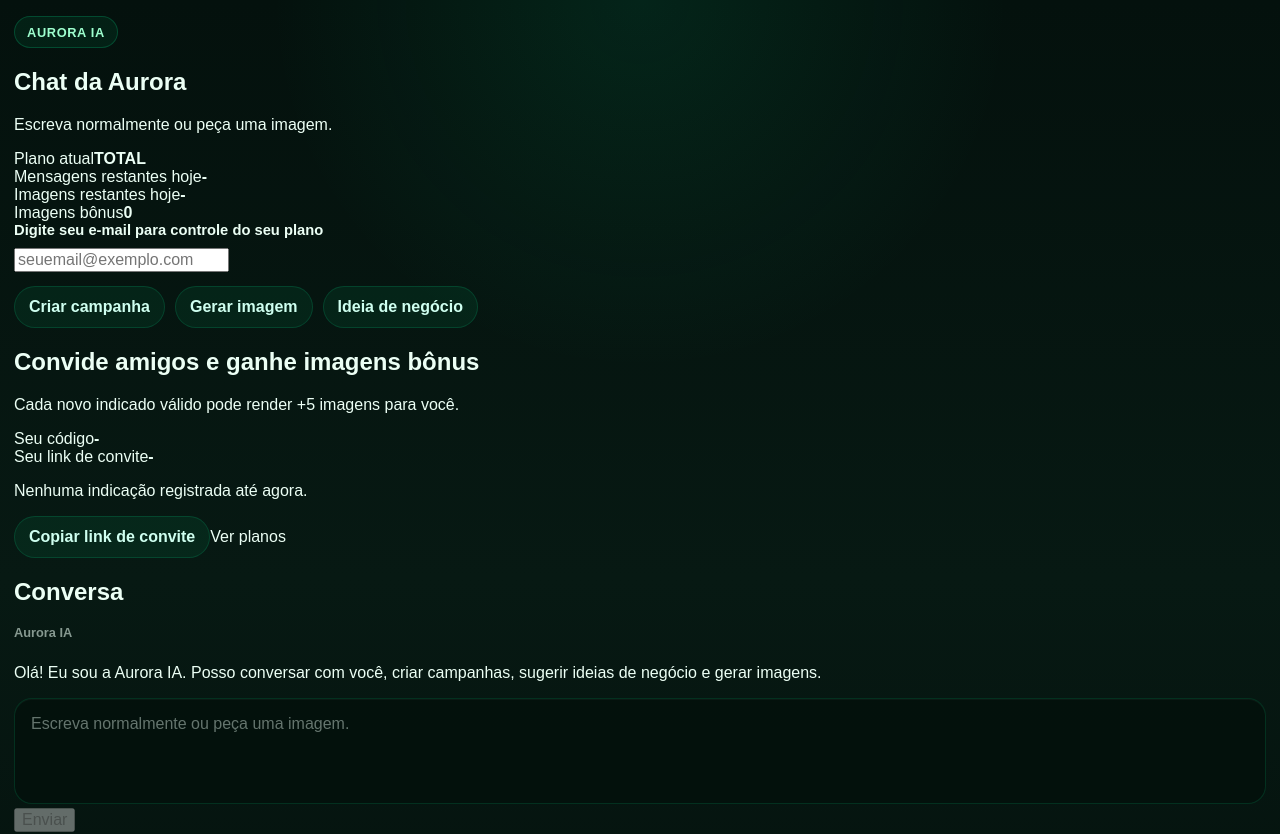
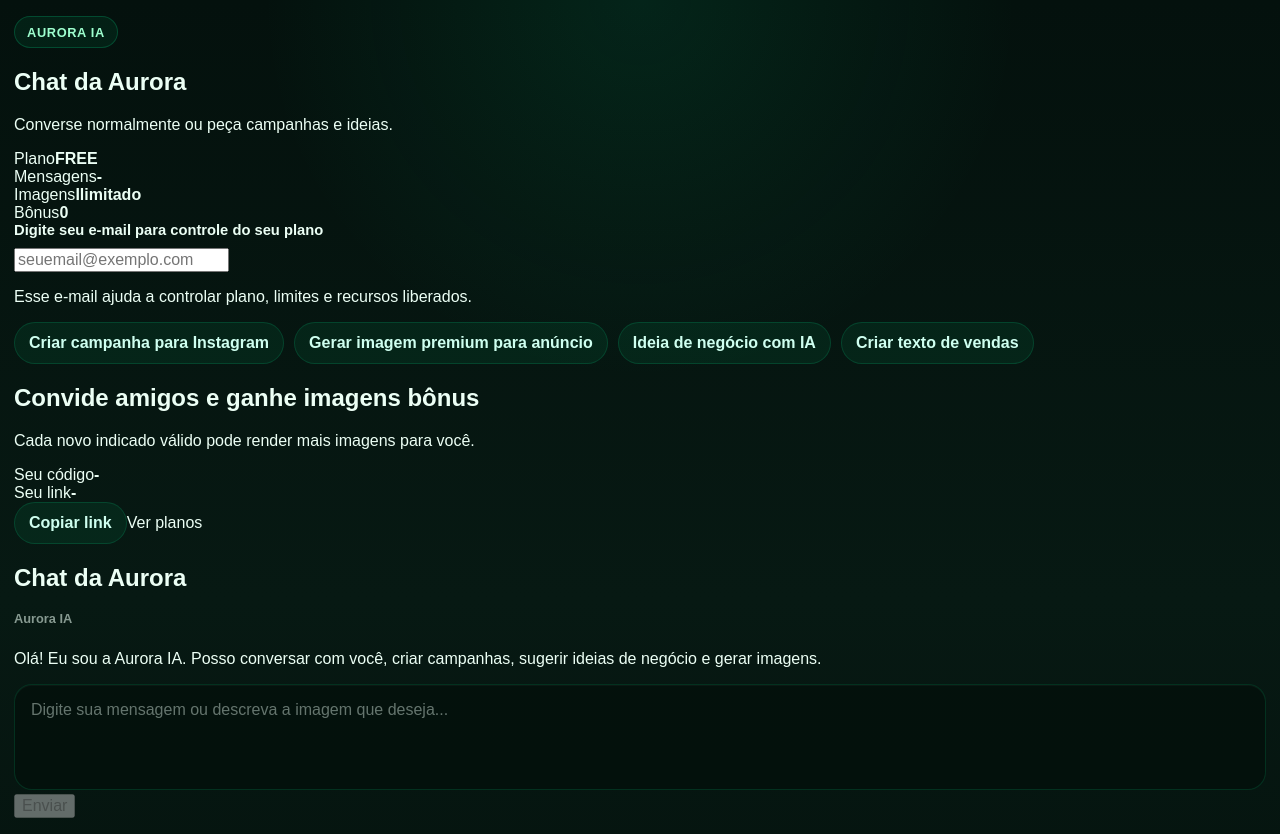
Before and after one commit to ricardogrupoexecutivo1-cpu/ricardo-ia-oficial, a Next.js app: page /chat in a window 1280 px wide. Shown: the top 834 px of the page. Built offline with nearby package versions, Linux system fonts and the light colour scheme.

Commit message:
fix: blindar fallback do chat para imagem e resposta vazia

```diff
--- a/app/chat/chat-client.tsx
+++ b/app/chat/chat-client.tsx
@@ -19,10 +19,10 @@ type Message = {
 };
 
 type ChatResponse = {
-  reply?: string;
-  message?: string;
-  content?: string;
-  error?: string;
+  reply?: string | null;
+  message?: string | null;
+  content?: string | null;
+  error?: string | null;
   imageUrl?: string | null;
   image_url?: string | null;
   imagePageUrl?: string | null;
@@ -34,6 +34,9 @@ type ChatResponse = {
   referralCode?: string | null;
   referralLink?: string | null;
   referredBy?: string | null;
+  imageSaved?: boolean | null;
+  imageSavedId?: string | null;
+  imageSaveError?: string | null;
 };
 
 type UsageStatusResponse = {
@@ -70,9 +73,39 @@ function isImagePrompt(text: string) {
     "thumbnail",
     "capa",
     "logo",
+    "robô",
+    "robo",
+    "new york",
+    "nova york",
   ];
 
   return terms.some((term) => normalized.includes(term));
+}
+
+function resolveAssistantText(data: ChatResponse, imageUrl: string | null) {
+  const raw =
+    data.reply?.trim() ||
+    data.message?.trim() ||
+    data.content?.trim() ||
+    "";
+
+  if (raw) {
+    return raw;
+  }
+
+  if (imageUrl) {
+    return "Imagem gerada com sucesso.";
+  }
+
+  if (data.error?.trim()) {
+    return data.error.trim();
+  }
+
+  if (data.imageSaveError?.trim()) {
+    return `Recebi sua mensagem, mas houve um problema: ${data.imageSaveError.trim()}`;
+  }
+
+  return "Recebi sua mensagem, mas a resposta veio vazia.";
 }
 
 export default function ChatClient() {
@@ -81,7 +114,7 @@ export default function ChatClient() {
   const [loading, setLoading] = useState(false);
 
   const [userEmail, setUserEmail] = useState("");
-  const [plan, setPlan] = useState("TOTAL");
+  const [plan, setPlan] = useState("FREE");
   const [messagesRemaining, setMessagesRemaining] = useState<number | null>(null);
   const [imagesRemaining, setImagesRemaining] = useState<number | null>(null);
   const [bonusImages, setBonusImages] = useState(0);
@@ -100,11 +133,8 @@ export default function ChatClient() {
   }, []);
 
   useEffect(() => {
-    const savedEmail =
-      typeof window !== "undefined"
-        ? window.localStorage.getItem(EMAIL_STORAGE_KEY)
-        : null;
-
+    if (typeof window === "undefined") return;
+    const savedEmail = window.localStorage.getItem(EMAIL_STORAGE_KEY);
     if (savedEmail) {
       setUserEmail(savedEmail);
     }
@@ -112,7 +142,6 @@ export default function ChatClient() {
 
   useEffect(() => {
     if (typeof window === "undefined") return;
-
     if (userEmail.trim()) {
       window.localStorage.setItem(EMAIL_STORAGE_KEY, userEmail.trim());
     }
@@ -239,25 +268,6 @@ export default function ChatClient() {
 
       const data: ChatResponse = await response.json();
 
-      if (!response.ok) {
-        const errorMessage =
-          data?.error || "Erro ao responder no chat.";
-
-        setMessages([
-          ...nextMessages,
-          {
-            role: "assistant",
-            content: errorMessage,
-          },
-        ]);
-
-        if (promptLooksLikeImage) {
-          trackImageGenerationFailed("chat-page", errorMessage);
-        }
-
-        return;
-      }
-
       if (typeof data?.messagesRemaining === "number") {
         setMessagesRemaining(data.messagesRemaining);
       }
@@ -286,14 +296,9 @@ export default function ChatClient() {
         setReferredBy(data.referredBy);
       }
 
-      const assistantText =
-        data.reply ||
-        data.message ||
-        data.content ||
-        "Resposta recebida com sucesso.";
-
       const imageUrl = data.imageUrl || data.image_url || null;
-      const imagePageUrl = data.imagePageUrl || data.image_page_url || null;
+      const imagePageUrl = data.imagePageUrl || data.image_page_url || imageUrl;
+      const assistantText = resolveAssistantText(data, imageUrl);
 
       setMessages([
         ...nextMessages,
@@ -308,7 +313,14 @@ export default function ChatClient() {
       if (imageUrl) {
         trackImageGenerationSucceeded("chat-page", "api-chat");
       } else if (promptLooksLikeImage) {
-        trackImageGenerationFailed("chat-page", "sem-imagem-retornada");
+        trackImageGenerationFailed(
+          "chat-page",
+          data.imageSaveError || data.error || "sem-imagem-retornada"
+        );
+      }
+
+      if (!response.ok) {
+        console.error("Erro retornado pela API /api/chat:", data);
       }
     } catch (error) {
       console.error("Erro ao enviar mensagem:", error);
@@ -340,33 +352,33 @@ export default function ChatClient() {
         <div className="aurora-chat-app__heroBadge">Aurora IA</div>
         <h1 className="aurora-chat-app__title">Chat da Aurora</h1>
         <p className="aurora-chat-app__subtitle">
-          Escreva normalmente ou peça uma imagem.
+          Converse normalmente ou peça campanhas e ideias.
         </p>
       </section>
 
       <section className="aurora-chat-app__panel aurora-chat-app__panel--status">
         <div className="aurora-chat-app__statusGrid">
           <div className="aurora-chat-app__statusCard">
-            <span className="aurora-chat-app__statusLabel">Plano atual</span>
-            <strong className="aurora-chat-app__statusValue">{plan || "TOTAL"}</strong>
+            <span className="aurora-chat-app__statusLabel">Plano</span>
+            <strong className="aurora-chat-app__statusValue">{plan || "FREE"}</strong>
           </div>
 
           <div className="aurora-chat-app__statusCard">
-            <span className="aurora-chat-app__statusLabel">Mensagens restantes hoje</span>
+            <span className="aurora-chat-app__statusLabel">Mensagens</span>
             <strong className="aurora-chat-app__statusValue">
               {messagesRemaining ?? "-"}
             </strong>
           </div>
 
           <div className="aurora-chat-app__statusCard">
-            <span className="aurora-chat-app__statusLabel">Imagens restantes hoje</span>
+            <span className="aurora-chat-app__statusLabel">Imagens</span>
             <strong className="aurora-chat-app__statusValue">
-              {imagesRemaining ?? "-"}
+              {imagesRemaining ?? "Ilimitado"}
             </strong>
           </div>
 
           <div className="aurora-chat-app__statusCard">
-            <span className="aurora-chat-app__statusLabel">Imagens bônus</span>
+            <span className="aurora-chat-app__statusLabel">Bônus</span>
             <strong className="aurora-chat-app__statusValue">{bonusImages}</strong>
           </div>
         </div>
@@ -384,31 +396,43 @@ export default function ChatClient() {
             value={userEmail}
             onChange={(event) => setUserEmail(event.target.value)}
           />
+
+          <p className="aurora-chat-app__helperText">
+            Esse e-mail ajuda a controlar plano, limites e recursos liberados.
+          </p>
         </div>
 
         <div className="aurora-chat-app__quickActions">
           <button
             type="button"
             className="aurora-chat-app__quickButton"
-            onClick={() => setInput("Crie uma campanha para minha empresa")}
+            onClick={() => setInput("Criar campanha para Instagram")}
           >
-            Criar campanha
+            Criar campanha para Instagram
           </button>
 
           <button
             type="button"
             className="aurora-chat-app__quickButton"
-            onClick={() => setInput("Gere uma imagem impactante para Instagram")}
+            onClick={() => setInput("Gerar imagem premium para anúncio")}
           >
-            Gerar imagem
+            Gerar imagem premium para anúncio
           </button>
 
           <button
             type="button"
             className="aurora-chat-app__quickButton"
-            onClick={() => setInput("Me dê uma ideia de negócio lucrativa")}
+            onClick={() => setInput("Ideia de negócio com IA")}
           >
-            Ideia de negócio
+            Ideia de negócio com IA
+          </button>
+
+          <button
+            type="button"
+            className="aurora-chat-app__quickButton"
+            onClick={() => setInput("Criar texto de vendas")}
+          >
+            Criar texto de vendas
           </button>
         </div>
       </section>
@@ -419,7 +443,7 @@ export default function ChatClient() {
         </h2>
 
         <p className="aurora-chat-app__sectionText">
-          Cada novo indicado válido pode render +5 imagens para você.
+          Cada novo indicado válido pode render mais imagens para você.
         </p>
 
         <div className="aurora-chat-app__referralGrid">
@@ -431,22 +455,12 @@ export default function ChatClient() {
           </div>
 
           <div className="aurora-chat-app__referralCard">
-            <span className="aurora-chat-app__statusLabel">Seu link de convite</span>
+            <span className="aurora-chat-app__statusLabel">Seu link</span>
             <strong className="aurora-chat-app__statusValue aurora-chat-app__statusValue--wrap">
               {referralLinkResolved || "-"}
             </strong>
           </div>
         </div>
-
-        {referredBy ? (
-          <p className="aurora-chat-app__sectionText">
-            Você foi indicado por: <strong>{referredBy}</strong>
-          </p>
-        ) : (
-          <p className="aurora-chat-app__sectionText">
-            Nenhuma indicação registrada até agora.
-          </p>
-        )}
 
         <div className="aurora-chat-app__referralActions">
           <button
@@ -455,18 +469,24 @@ export default function ChatClient() {
             onClick={handleCopyReferralLink}
             disabled={!referralLinkResolved}
           >
-            Copiar link de convite
+            Copiar link
           </button>
 
           <Link href="/planos" className="aurora-chat-app__linkButton">
             Ver planos
           </Link>
         </div>
+
+        {referredBy ? (
+          <p className="aurora-chat-app__sectionText">
+            Você foi indicado por: <strong>{referredBy}</strong>
+          </p>
+        ) : null}
       </section>
 
       <section className="aurora-chat-app__panel aurora-chat-app__panel--messages">
         <div className="aurora-chat-app__messagesHeader">
-          <h2 className="aurora-chat-app__sectionTitle">Conversa</h2>
+          <h2 className="aurora-chat-app__sectionTitle">Chat da Aurora</h2>
         </div>
 
         <div className="aurora-chat-app__messagesList">
@@ -535,7 +555,7 @@ export default function ChatClient() {
               </div>
 
               <div className="aurora-chat-app__messageContent">
-                <p>Pensando e preparando sua resposta...</p>
+                <p>Preparando sua resposta...</p>
               </div>
             </article>
           ) : null}
@@ -546,7 +566,7 @@ export default function ChatClient() {
         <form className="aurora-chat-app__form" onSubmit={handleSubmit}>
           <textarea
             className="aurora-chat-app__textarea"
-            placeholder="Escreva normalmente ou peça uma imagem."
+            placeholder="Digite sua mensagem ou descreva a imagem que deseja..."
             value={input}
             onChange={(event) => setInput(event.target.value)}
             rows={4}
@@ -562,6 +582,10 @@ export default function ChatClient() {
               {loading ? "Enviando..." : "Enviar"}
             </button>
           </div>
+
+          <p className="aurora-chat-app__helperText">
+            Enter envia. Shift + Enter quebra linha.
+          </p>
         </form>
       </section>
     </main>
```
